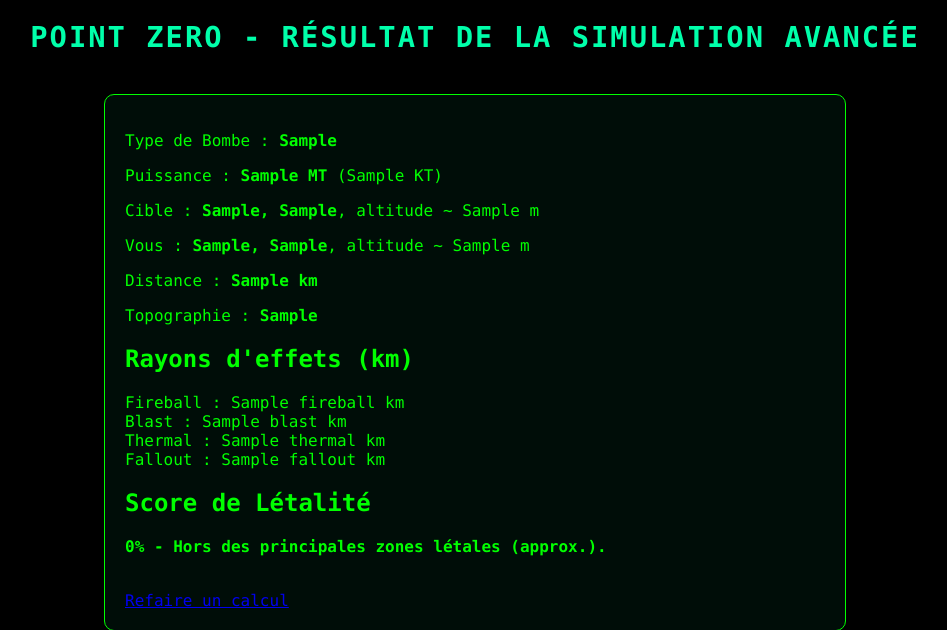
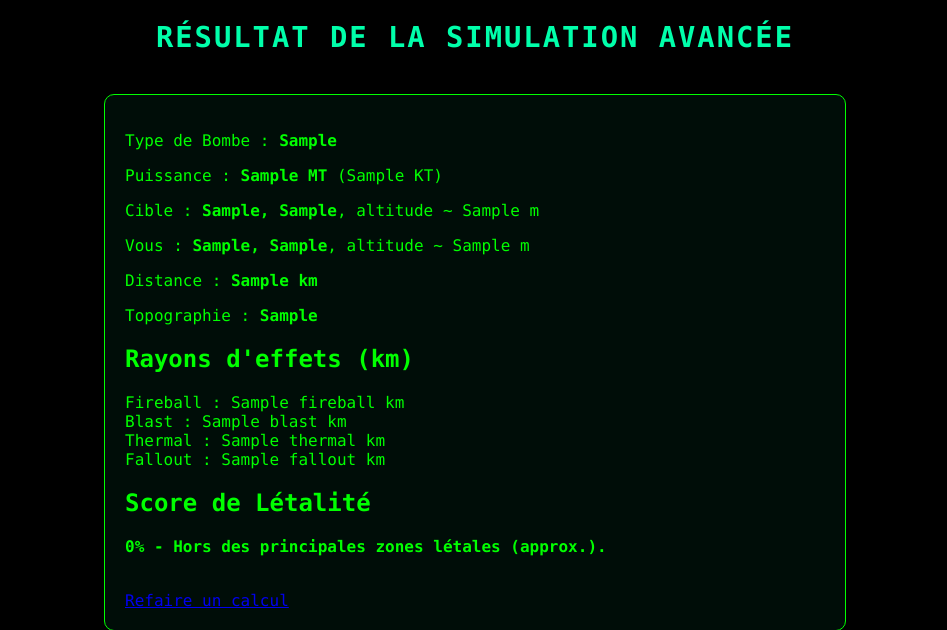
Before and after one commit to PercevalFox/Point-Zero, a Flask app: template templates/result.html in a window 1280 px wide. Shown: the top 630 px of the page, without its empty margins (165-1112 px from the left). Run offline with Flask 3, Linux system fonts and the light colour scheme; the template is opened without the code that fills it: most values are stand-ins (such as "Sample title", 1, 10 or a date in 2020).

Commit message:
Update result.html

```diff
--- a/templates/result.html
+++ b/templates/result.html
@@ -2,11 +2,11 @@
 <html>
 <head>
     <meta charset="UTF-8">
-    <title>Résultat - Point Zero </title>
+    <title>Résultat - Bomba Latina</title>
     <link rel="stylesheet" href="{{ url_for('static', filename='style.css') }}">
 </head>
 <body class="cyber-bg">
-    <h1>Point Zero - Résultat de la Simulation Avancée</h1>
+    <h1>Résultat de la Simulation Avancée</h1>
     <div class="result-container">
         <p>Type de Bombe : <strong>{{ bomb_type }}</strong></p>
         <p>Puissance : <strong>{{ bomb_megatons }} MT</strong> ({{ bomb_kilotons }} KT)</p>
```
